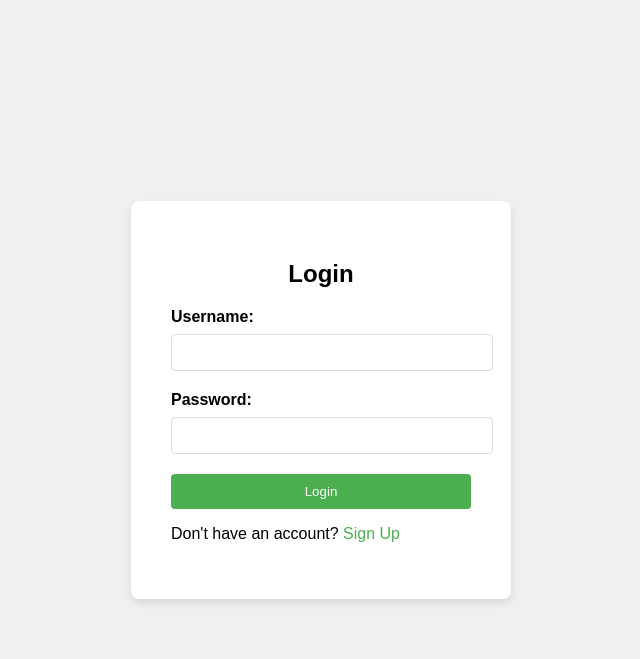
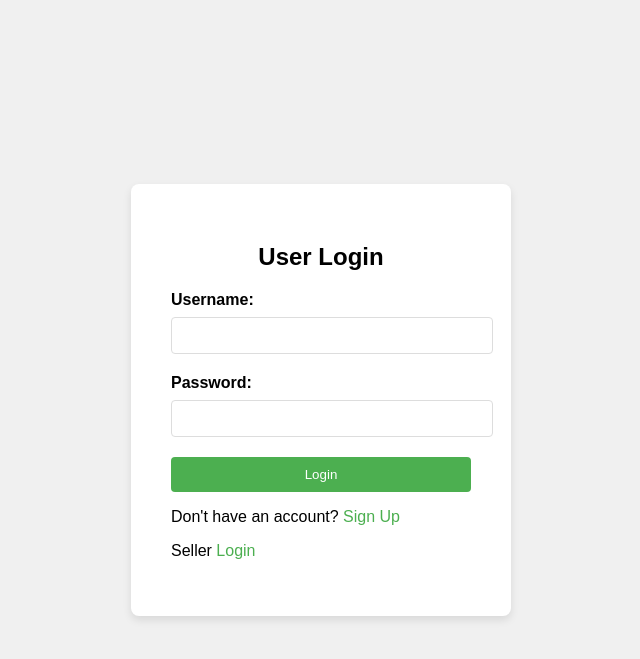
Before and after one commit to athulat5/Gal, a Django app: page / in a window 1280 px wide. Shown: the top 659 px of the page, without its empty margins (319-959 px from the left). Run offline with Django 5.2, Linux system fonts and the light colour scheme.

Commit message:
Logout and Auth Fix

```diff
--- a/templates/login.html
+++ b/templates/login.html
@@ -9,7 +9,7 @@
 </head>
 <body>
     <div class="login-container">
-        <h2>Login</h2>
+        <h2>User Login</h2>
 
             <form action="{% url 'user_login' %}" method="POST">
             {% csrf_token %}
@@ -27,6 +27,7 @@
             {% endif %}
         </form>
         <p>Don't have an account? <a href="{% url 'signup' %}">Sign Up</a></p>
+        <p>Seller <a href="{% url 'seller_login' %}">Login</a></p>
     </div>
 </body>
 </html>
--- a/templates/sellerhome.html
+++ b/templates/sellerhome.html
@@ -11,8 +11,8 @@
 
     <form action="{% url 'sellerhome' %}"  method="POST">
         {% csrf_token %}
-        <h1>Seller Dashboard</h1>
-
+        <h1>This is Seller Dashboard</h1>
+        <p>You can logout here <a href="{% url 'seller_logout' %}">Logout</a></p>
         </form>
 
 </body>
--- a/templates/user.html
+++ b/templates/user.html
@@ -9,9 +9,7 @@
     <link rel="stylesheet" href="{% static 'css/user.css' %}">
 </head>
 <body>
-    <a href="{% url 'user' %}">Go to User Page</a>
-
-<h1> Customer Dashboard</h1>
-
+<h1>This is Customer Dashboard</h1>
+<p>You can logout here <a href="{% url 'user_logout' %}">Logout</a></p>
 
 </body>
--- a/webapp/urls.py
+++ b/webapp/urls.py
@@ -11,4 +11,6 @@ urlpatterns = [
     path('seller_signup/',views.seller_signup,name='seller_signup'),
     path('seller/', views.seller_login, name='seller_login'),
     path('sellerhome/',views.sellerhome,name='sellerhome'),
+    path('logout/', views.user_logout, name='user_logout'),
+    path('seller_logout/', views.seller_logout, name='seller_logout'),
 ]
--- a/webapp/views.py
+++ b/webapp/views.py
@@ -1,13 +1,15 @@
 
 from django.shortcuts import render, redirect
 from django.urls import reverse
-from django.contrib.auth import authenticate, login
+from django.contrib.auth import authenticate, login,logout
 from django.contrib.auth.forms import AuthenticationForm
 from django.contrib.auth.forms import UserCreationForm
 from django.contrib import messages,auth
 from django.contrib.auth.forms import User
 from .models import Customer,Seller
 from django.utils.html import format_html
+from django.http import HttpResponseForbidden
+from django.contrib.auth.decorators import login_required
 
 def user_login(request):
     if request.method == "POST":
@@ -95,9 +97,25 @@ def signup(request):
 
     return render(request, 'signup.html')
 
+def customer_required(view_func):
+    def wrapper(request, *args, **kwargs):
+        if request.user.is_authenticated:
+            if Customer.objects.filter(customer=request.user).exists():
+                return view_func(request, *args, **kwargs)
+            return HttpResponseForbidden("You are not authorized to access this page.")
+        return redirect('login')  # Redirect to login if not authenticated
+    return wrapper
 
-def user(request):
-    return render(request, 'user.html')
+def seller_required(view_func):
+    def wrapper(request, *args, **kwargs):
+        if request.user.is_authenticated:
+            if Seller.objects.filter(seller=request.user).exists():
+                return view_func(request, *args, **kwargs)
+            return HttpResponseForbidden("You are not authorized to access this page.")
+        return redirect('sellerlogin')  # Redirect to login if not authenticated
+    return wrapper
+
+
 
 
 def seller_signup(request):
@@ -133,6 +151,21 @@ def seller_signup(request):
 
     return render(request, 'sellerreg.html')
 
+@login_required
+@customer_required
+def user(request):
+    return render(request, 'user.html')
+@login_required
+@seller_required
 def sellerhome(request):
+  return render(request, 'sellerhome.html')
 
-  return render(request, 'sellerhome.html')
+def user_logout(request):
+    logout(request)
+    messages.success(request, "You have been logged out successfully.")
+    return redirect('user_login')
+
+def seller_logout(request):
+    logout(request)
+    messages.success(request, "You have been logged out successfully.")
+    return redirect('seller_login')
```
Also changed, not shown: db.sqlite3, readme.md, webapp/migrations/0001_initial.py (deleted), webapp/migrations/__init__.py (deleted).
